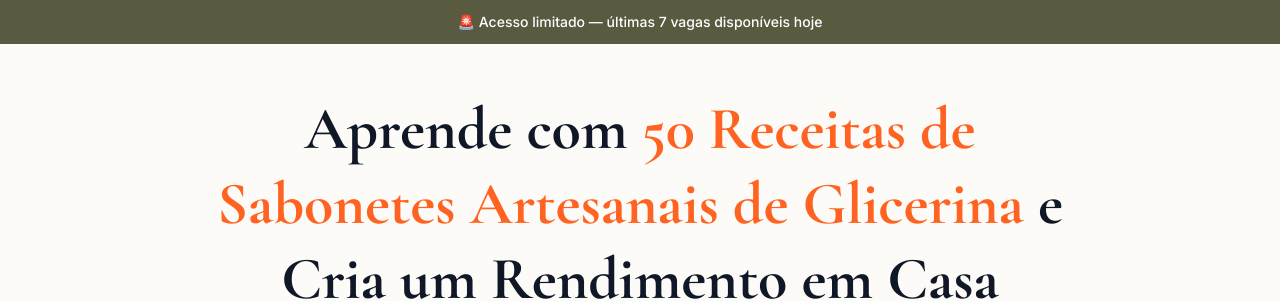
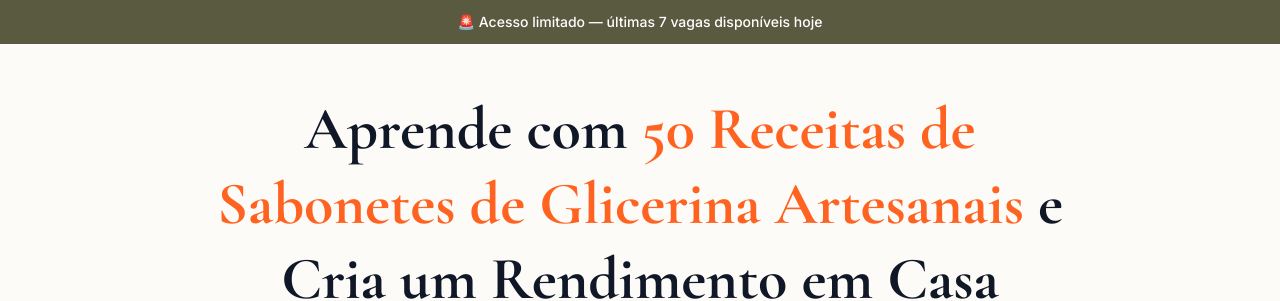
Before and after one commit to chavesrecabr-tech/Braian-Chaves, a React (Vite) app: page / in a window 1280 px wide. Shown: the top 301 px of the page. Built offline with nearby package versions, Linux system fonts and the light colour scheme.

Commit message:
feat: Adjust Glicerina subtitle wording
Corrects the phrasing of the main heading's subtitle from "50 Receitas de Sabonetes Artesanais de Glicerina" to "50 Receitas de Sabonetes de Glicerina Artesanais" for improved natural language flow in Portuguese.

```diff
--- a/src/App.tsx
+++ b/src/App.tsx
@@ -113,7 +113,7 @@ export default function App() {
           initial={{ opacity: 0, scale: 0.9 }}
           animate={{ opacity: 1, scale: 1 }}
         >
-          Aprende com <span className="text-brand-accent">50 Receitas de Sabonetes Artesanais de Glicerina</span> e Cria um Rendimento em Casa
+          Aprende com <span className="text-brand-accent">50 Receitas de Sabonetes de Glicerina Artesanais</span> e Cria um Rendimento em Casa
         </motion.h1>
 
         {/* Hero Image (Replaced Video) */}
```
